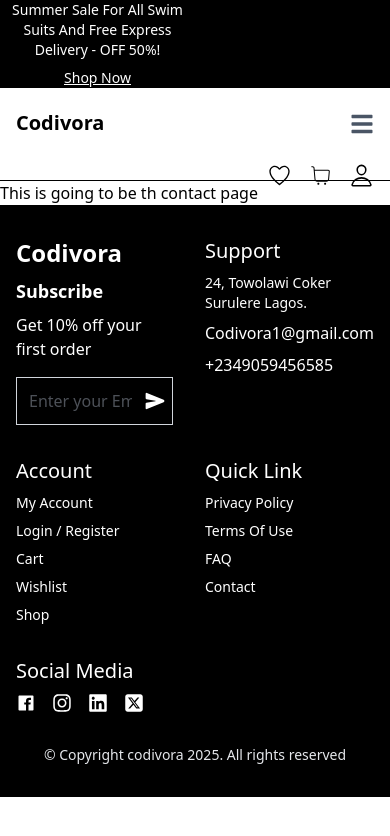
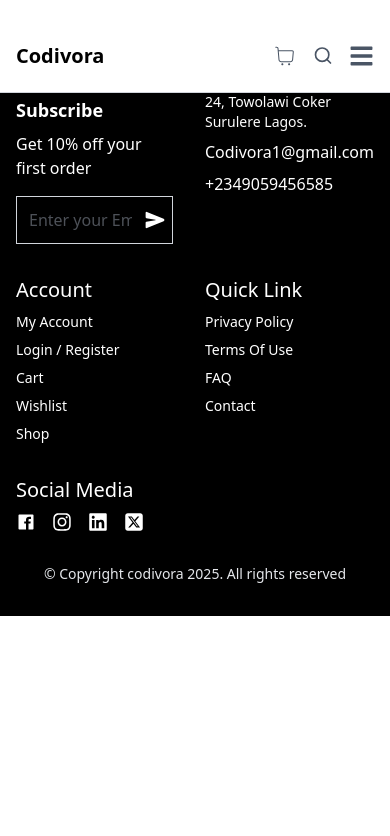
Before and after one commit to kingsLib5/ecommerce, a React (Vite) app: page /Contact in a window 390 px wide. Shown: the top 836 px of the page. Built offline with nearby package versions, Linux system fonts and the light colour scheme.

Commit message:
responsive update

```diff
--- a/src/Components/Header-Components/Headerone.jsx
+++ b/src/Components/Header-Components/Headerone.jsx
@@ -33,7 +33,8 @@ function Headerone() {
 
   return (
     <>
-      <div className="bg-black h-auto md:h-[7vh] grid grid-cols-1 md:grid-cols-12">
+      {/* Header is hidden on small screens and appears on medium screens (md) and above */}
+      <div className="hidden md:grid bg-black h-auto md:h-[7vh] grid-cols-12">
         {/* Empty column on desktop */}
         <div className="hidden md:block md:col-span-3"></div>
 
--- a/src/Components/Header-Components/NavBar.jsx
+++ b/src/Components/Header-Components/NavBar.jsx
@@ -1,29 +1,41 @@
-import React, { useState } from 'react';
+import React, { useState, useEffect } from 'react';
 import { FiSearch } from 'react-icons/fi';
 import { CiShoppingCart } from "react-icons/ci";
 import { IoIosHeartEmpty } from "react-icons/io";
 import { IoPersonOutline } from "react-icons/io5";
 import { FaBars, FaTimes } from "react-icons/fa";
+import { IoIosArrowForward } from 'react-icons/io'; // Added import
 
 function NavBar() {
   const [isMenuOpen, setIsMenuOpen] = useState(false);
+  const [isSearchOpen, setIsSearchOpen] = useState(false);
+
+  // Auto-close mobile menu on desktop resize
+  useEffect(() => {
+    const handleResize = () => {
+      if (window.innerWidth >= 768) {
+        setIsMenuOpen(false);
+      }
+    };
+    window.addEventListener('resize', handleResize);
+    return () => window.removeEventListener('resize', handleResize);
+  }, []);
 
   return (
     <>
-      <div className='bg-white grid grid-cols-12 h-[11vh] border-b-[1px] relative'>
+      <div className="bg-white grid grid-cols-12 h-[11vh] border-b border-gray-300 fixed top-0 left-0 w-full z-50 md:relative">
         {/* Logo */}
-        <div className='col-span-3 flex justify-center items-center text-[20px] font-bold pt-[20px] animate-fade-in'>
+        <div className="col-span-3 flex justify-center items-center text-[20px] font-bold pt-[20px] md:justify-center">
           <h1>Codivora</h1>
         </div>
 
         {/* Desktop Navigation */}
-        <div className='col-span-5 pt-[20px] hidden md:block'>
-          <ul className='flex justify-items-start items-center gap-[40px] pt-[20px] pl-[90px]'>
-            {['Home', 'Contact', 'About', 'SignUp'].map((item, index) => (
+        <div className="col-span-5 pt-[20px] hidden md:block">
+          <ul className="flex justify-items-start items-center gap-[40px] pt-[20px] pl-[90px]">
+            {['Home', 'Contact', 'About', 'SignUp'].map((item) => (
               <li
                 key={item}
                 className="group relative transition-all duration-300 hover:text-blue-600"
-                style={{ animation: `slide-down 0.5s ease-out ${index * 0.1}s forwards` }}
               >
                 <a href={`/${item === 'Home' ? '' : item}`} className="hover:opacity-80">
                   {item}
@@ -34,23 +46,46 @@ function NavBar() {
           </ul>
         </div>
 
-        {/* Mobile Menu Button */}
-        <div className='md:hidden absolute right-4 top-6 z-50'>
+        {/* Mobile Icons: Cart, Search Toggle, and Menu Button */}
+        <div className="md:hidden absolute right-4 pt-[20px] top-1/2 -translate-y-1/2 flex items-center gap-4">
+          <CiShoppingCart size={25} className="text-gray-600" />
+          {isSearchOpen ? (
+            <div className="relative">
+              <input
+                type="text"
+                placeholder="Search..."
+                className="w-[120px] h-[25px] pl-2 pr-8 border border-gray-300 bg-gray-200 outline-none"
+              />
+              <button
+                onClick={() => setIsSearchOpen(false)}
+                className="absolute right-1 top-1/2 -translate-y-1/2"
+              >
+                <FiSearch size={16} />
+              </button>
+            </div>
+          ) : (
+            <button
+              onClick={() => setIsSearchOpen(true)}
+              className="text-gray-600"
+            >
+              <FiSearch size={20} />
+            </button>
+          )}
           <button
             onClick={() => setIsMenuOpen(!isMenuOpen)}
-            className="text-2xl text-gray-600"
+            className="text-gray-600"
           >
-            {isMenuOpen ? <FaTimes /> : <FaBars />}
+            {isMenuOpen ? <FaTimes size={25} /> : <FaBars size={25} />}
           </button>
         </div>
 
-        {/* Search and Icons */}
-        <div className='col-span-4 flex justify-center items-center gap-5 pr-[80px] pt-[25px]'>
-          <div className="relative w-full max-w-[270px] hidden md:block animate-slide-in">
+        {/* Desktop Icons and Search (unchanged) */}
+        <div className="col-span-4 hidden md:flex justify-center items-center gap-5 pr-[80px] pt-[25px]">
+          <div className="relative w-full max-w-[270px]">
             <input
               type="text"
               placeholder="What are you looking for"
-              className="w-full h-[30px] pl-3 pr-10 py-1 border-1 border-gray-300 bg-gray-200 outline-none transition-all duration-300 focus:bg-white focus:border-blue-500"
+              className="w-full h-[30px] pl-3 pr-10 py-1 border border-gray-300 bg-gray-200 outline-none transition-all duration-300 focus:bg-white focus:border-blue-500"
             />
             <button className="absolute right-2 top-1/2 -translate-y-1/2 hover:scale-110 transition-transform">
               <FiSearch size={16} />
@@ -58,107 +93,77 @@ function NavBar() {
           </div>
 
           <div className="flex gap-4">
-            {[IoIosHeartEmpty, CiShoppingCart, IoPersonOutline].map((Icon, index) => (
-              <a
-                key={index}
-                href="#"
-                className="hover:scale-110 transition-transform duration-300 animate-fade-in"
-                style={{ animationDelay: `${0.4 + index * 0.1}s` }}
-              >
-                <Icon size={25} />
+            <a href="">
+              <IoIosHeartEmpty size={25} className="hover:scale-110 transition-transform" />
             </a>
-            ))}
+            <a href="">
+              <CiShoppingCart size={25} className="hover:scale-110 transition-transform" />
+            </a>
+            <a href="">
+              <IoPersonOutline size={25} className="hover:scale-110 transition-transform" />
+            </a>
           </div>
         </div>
 
         {/* Mobile Menu */}
-        <div className={`md:hidden fixed top-[11vh] left-0 w-full bg-white z-40 overflow-hidden transition-all duration-300 ${isMenuOpen ? 'max-h-[300px]' : 'max-h-0'}`}>
-          <ul className='p-4 space-y-4'>
+        <div
+          className={`md:hidden fixed left-0 w-full bg-white z-40 overflow-hidden transition-all duration-300 ${
+            isMenuOpen ? 'top-[11vh] max-h-[500px]' : 'top-[11vh] max-h-0'
+          }`}
+        >
+          {/* Mobile Navigation Links with Person Icon */}
+          <div className="border-b border-gray-300 px-4 py-2 relative">
+                <ul className="flex flex-col space-y-4">
                   {['Home', 'Contact', 'About', 'SignUp'].map((item) => (
-              <li key={item}>
-                <a
-                  href={`/${item === 'Home' ? '' : item}`}
-                  className="block py-2 px-4 hover:bg-gray-100 rounded transition-colors"
+                    <li
+                      key={item}
+                      className="group relative transition-all duration-300 hover:text-blue-600"
                     >
+                      <a href={`/${item === 'Home' ? '' : item}`} className="block hover:opacity-80">
                         {item}
                       </a>
+                      <div className="absolute bottom-0 left-0 w-0 h-[1px] bg-blue-600 transition-all duration-300 group-hover:w-full"></div>
                     </li>
                   ))}
-            <li className="pt-4">
-              <div className="relative w-full">
-                <input
-                  type="text"
-                  placeholder="Search..."
-                  className="w-full h-[40px] pl-3 pr-10 py-1 border-1 border-gray-300 bg-gray-200 outline-none"
-                />
-                <button className="absolute right-2 top-1/2 -translate-y-1/2">
-                  <FiSearch size={16} />
-                </button>
+                </ul>
+                <a href="" className="absolute top-2 right-4">
+                  <IoPersonOutline size={25} className="text-gray-600" />
+                </a>
              </div>
+
+          {/* Category Menu from Home.jsx */}
+          <ul className="p-4 space-y-4 border-b border-gray-300">
+            <li className="menu-item flex gap-[40px] justify-between items-center">
+              <a href="">Woman’s Fashion</a>
+              <IoIosArrowForward size={14} className="animate-arrow" />
             </li>
+            <li className="menu-item flex gap-[40px] justify-between items-center">
+              <a href="">Men’s Fashion</a>
+              <IoIosArrowForward size={14} className="animate-arrow" />
+            </li>
+            <li className="menu-item"><a href="">Electronics</a></li>
+            <li className="menu-item"><a href="">Home & Lifestyle</a></li>
+            <li className="menu-item"><a href="">Medicine</a></li>
+            <li className="menu-item"><a href="">Baby’s & Toys</a></li>
+            <li className="menu-item"><a href="">Groceries & Pets</a></li>
+            <li className="menu-item"><a href="">Health & Beauty</a></li>
           </ul>
         </div>
       </div>
 
       <style jsx global>{`
-        @keyframes slide-down {
-          from {
-            opacity: 0;
-            transform: translateY(-20px);
-          }
-          to {
-            opacity: 1;
-            transform: translateY(0);
-          }
-        }
-
-        @keyframes fade-in {
-          from { opacity: 0; }
-          to { opacity: 1; }
-        }
-
-        @keyframes slide-in {
-          from {
-            opacity: 0;
-            transform: translateX(20px);
-          }
-          to {
-            opacity: 1;
-            transform: translateX(0);
-          }
-        }
-
-        .animate-fade-in {
-          animation: fade-in 0.5s ease-out forwards;
-        }
-
-        .animate-slide-in {
-          animation: slide-in 0.5s ease-out forwards;
-        }
-
         @media (max-width: 768px) {
           .grid {
             grid-template-columns: 1fr 1fr;
           }
-
           .col-span-3 {
             justify-content: flex-start;
             padding-left: 1rem;
           }
-
-          .col-span-4 {
-            justify-content: flex-end;
-            padding-right: 1rem;
-            gap: 1rem;
-          }
-
-          input {
-            max-width: 180px;
-          }
         }
       `}</style>
     </>
-  )
+  );
 }
 
 export default NavBar;
--- a/src/Components/Home-Components/Home.jsx
+++ b/src/Components/Home-Components/Home.jsx
@@ -11,9 +11,9 @@ import 'swiper/css/pagination';
 function Home() {
   return (
     <>
-      <div className='bg-white h-[50vh] grid grid-cols-12'>
-        {/* Section one remains unchanged */}
-        <div className='col-span-3 flex border-r-1 justify-center pt-[40px] pr-[40px] overflow-hidden'>
+      <div className='bg-white min-h-[50vh] grid grid-cols-12'>
+        {/* Section one – Category Sidebar (visible on md and above) */}
+        <div className='col-span-3 hidden md:flex border-r-1 justify-center pt-[40px] pr-[40px] overflow-hidden'>
           <ul className='gap-[15px] flex flex-col'>
             <li className='menu-item flex gap-[40px] justify-center items-center'>
               <a href="">Woman’s Fashion</a>
@@ -32,7 +32,7 @@ function Home() {
           </ul>
         </div>
 
-        {/* Section two - Swiper */}
+        {/* Section two – Swiper */}
         <div className='col-span-9'>
           <Swiper
             modules={[Navigation, Pagination, Autoplay]}
@@ -150,6 +150,11 @@ function Home() {
           .swiper-button-prev {
             display: none !important;
           }
+
+          /* Adjust the container height for smaller screens */
+          .h-\[50vh\] {
+            height: auto !important;
+          }
         }
 
         /* New menu animations */
@@ -210,7 +215,7 @@ function Home() {
           width: 100%;
         }
 
-        /* Responsive adjustments */
+        /* Responsive adjustments for menu items */
         @media (max-width: 768px) {
           .menu-item {
             animation: none !important;
@@ -227,4 +232,4 @@ function Home() {
   )
 }
 
-export default Home
+export default Home;
```
Lines whose indentation alone changed are shown as unchanged.
